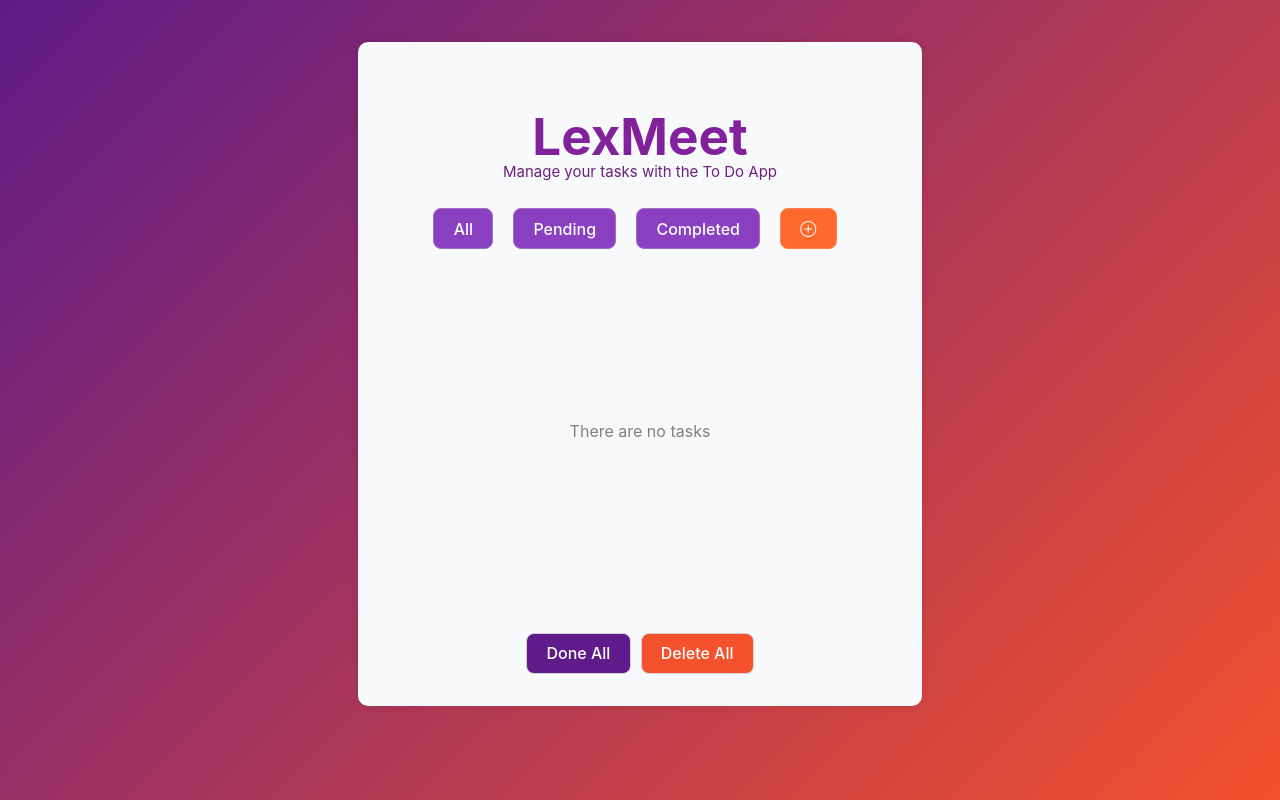
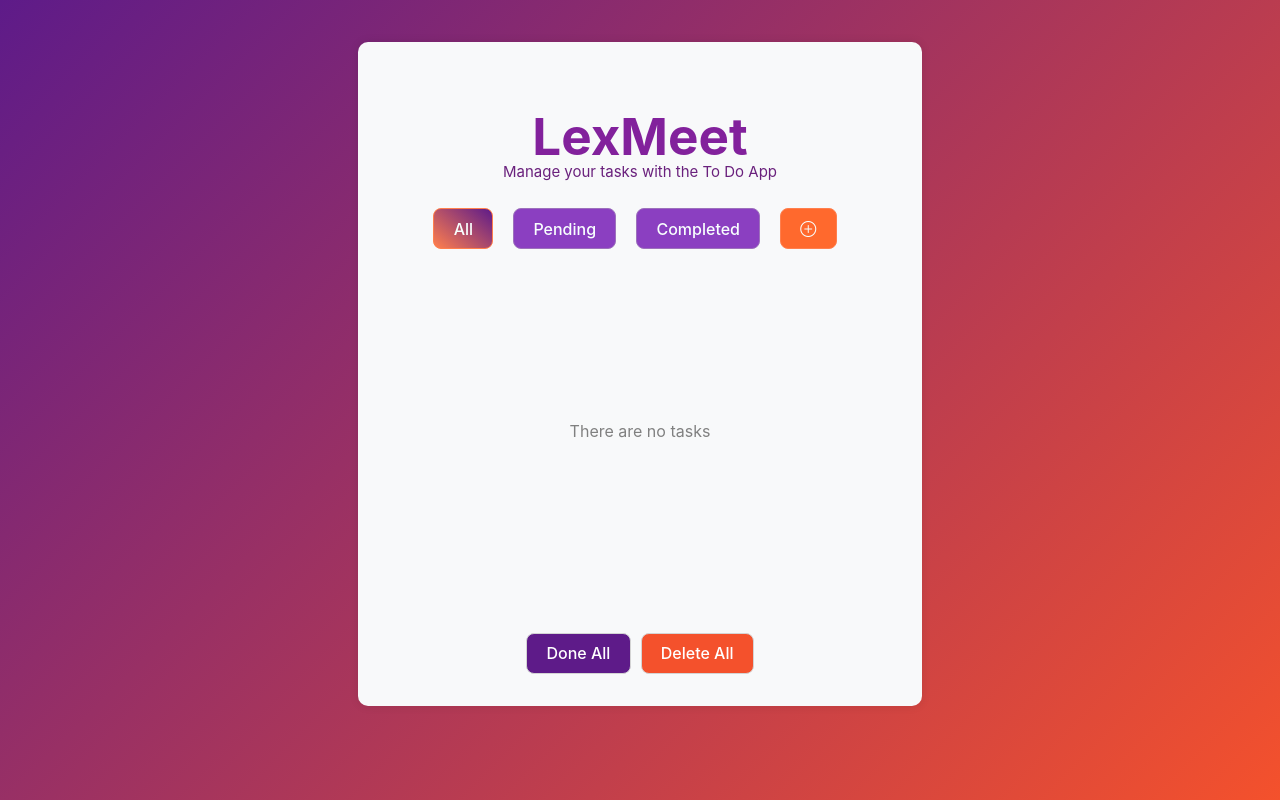
Before and after one commit to kylekrc/todo-app, a React (Vite) app: page / in a window 1280 px wide. Built offline with nearby package versions, Linux system fonts and the light colour scheme.

Commit message:
buttons select (all, pending, completed)

```diff
--- a/src/App.css
+++ b/src/App.css
@@ -404,6 +404,18 @@ textarea#description, textarea#editDescription {
   transition: background-color 0.3s, border-color 0.3s, background-image 0.3s;
 }
 
+.filter-buttons .btn-primary-add {
+  background-color: #ff692d; /* Button background color */
+  border-color: #FF7F4D; /* Button border color */
+  color: #F8FFFE; /* Text color for buttons */
+  transition: background-color 0.3s, border-color 0.3s, background-image 0.3s;
+}
+
+.filter-buttons .btn-primary {
+  background-image: linear-gradient(40deg, #FF7F4D, #5E1B89);
+  color: #F8FFFE; /* Text color for buttons */
+}
+
 /* Hover Effects */
 .btn-primary:hover, .btn-primary:focus {
   background-image: linear-gradient(40deg, #FF7F4D, #5E1B89); /* Gradient effect */
--- a/src/App.jsx
+++ b/src/App.jsx
@@ -240,10 +240,25 @@ function App() {
         <h1 className="top-text text-white">LexMeet</h1>
         <p className='par-lex'>Manage your tasks with the To Do App</p>
         <div className="filter-buttons">
-          <button className="btn btn-secondary" onClick={() => setFilter('All')}>All</button>
-          <button className="btn btn-secondary" onClick={() => setFilter('Pending')}>Pending</button>
-          <button className="btn btn-secondary" onClick={() => setFilter('Completed')}>Completed</button>
-          <button className="btn btn-primary ms-2 add-task-btn" onClick={() => setShowAddModal(true)}>
+          <button
+            className={`btn ${filter === 'All' ? 'btn-primary' : 'btn-secondary'}`}
+            onClick={() => setFilter('All')}
+          >
+            All
+          </button>
+          <button
+            className={`btn ${filter === 'Pending' ? 'btn-primary' : 'btn-secondary'}`}
+            onClick={() => setFilter('Pending')}
+          >
+            Pending
+          </button>
+          <button
+            className={`btn ${filter === 'Completed' ? 'btn-primary' : 'btn-secondary'}`}
+            onClick={() => setFilter('Completed')}
+          >
+            Completed
+          </button>
+          <button className="btn btn-primary-add ms-2 add-task-btn" onClick={() => setShowAddModal(true)}>
             <i className="bi bi-plus-circle"></i>
           </button>
         </div>
```
